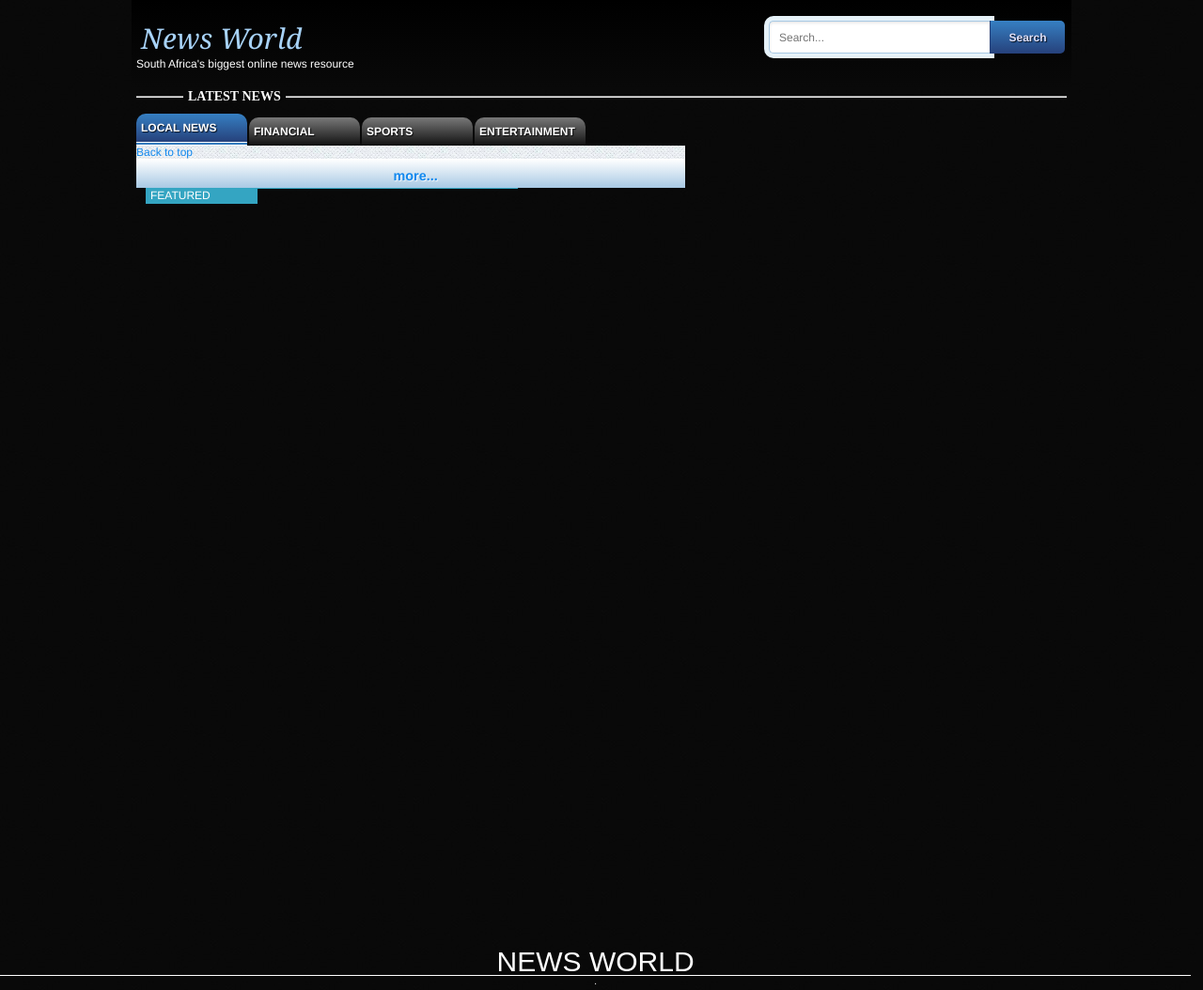
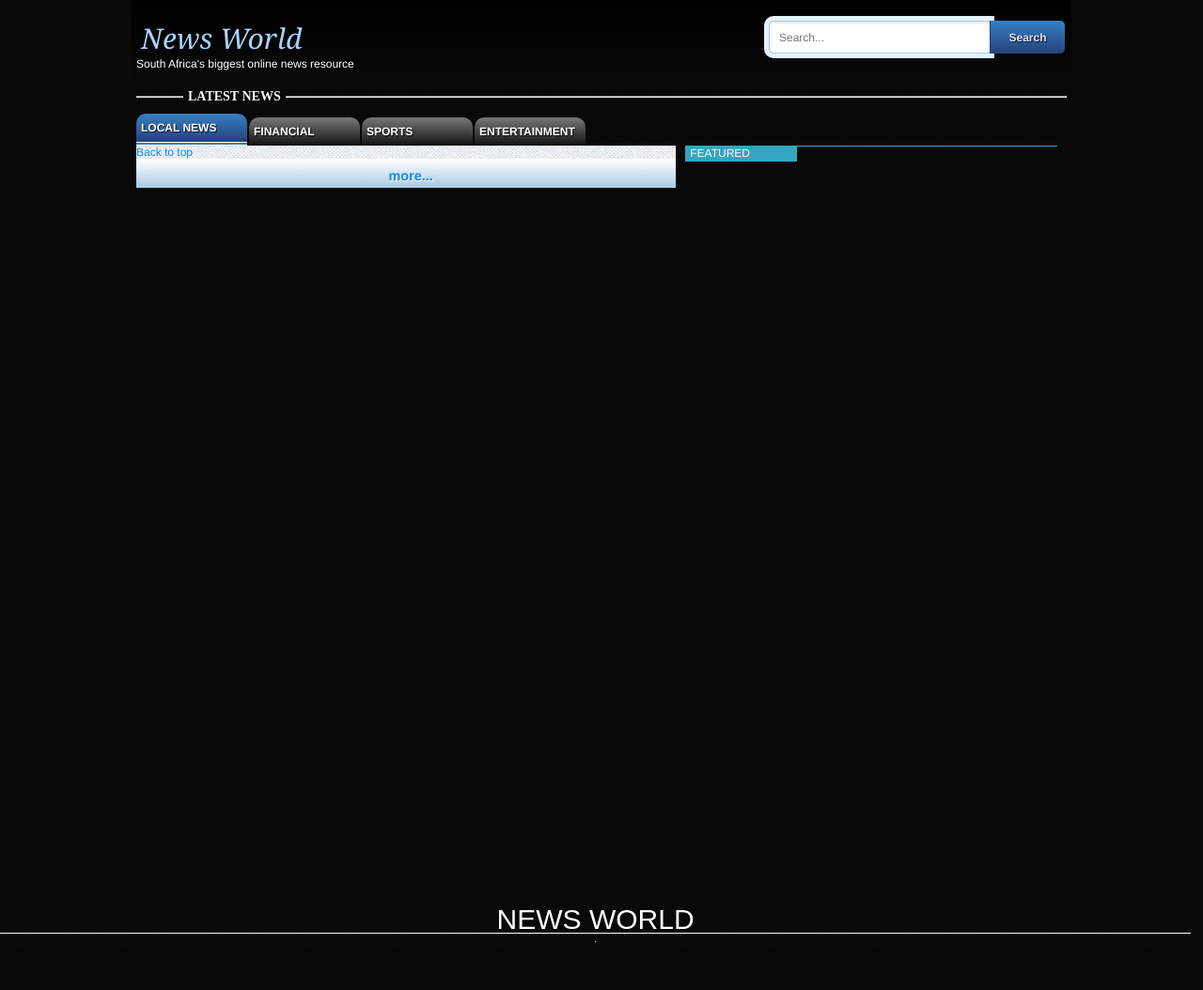
Before and after one commit to miltontony/newsconnector, a Django app: template newsconnector/templates/read.html in a window 1280 px wide. Shown: the whole page at 94% size. After the commit the page ends 1003 px from the top, so only its background shows below. Run offline with Django 3.2, Linux system fonts and the light colour scheme; the template is opened without the code that fills it, so the values that code supplies are empty.

Commit message:
fixed width

```diff
--- a/newsconnector/templates/static/css/read.css
+++ b/newsconnector/templates/static/css/read.css
@@ -393,7 +393,7 @@ div.read-more {
 }
 
 .tabs-container{
-	width: 59% !important;
+	width: 58% !important;
 	float: left;
 	background: #EBEEF3 url(/static/images/bgnoise_lg.jpg);
 }
```
